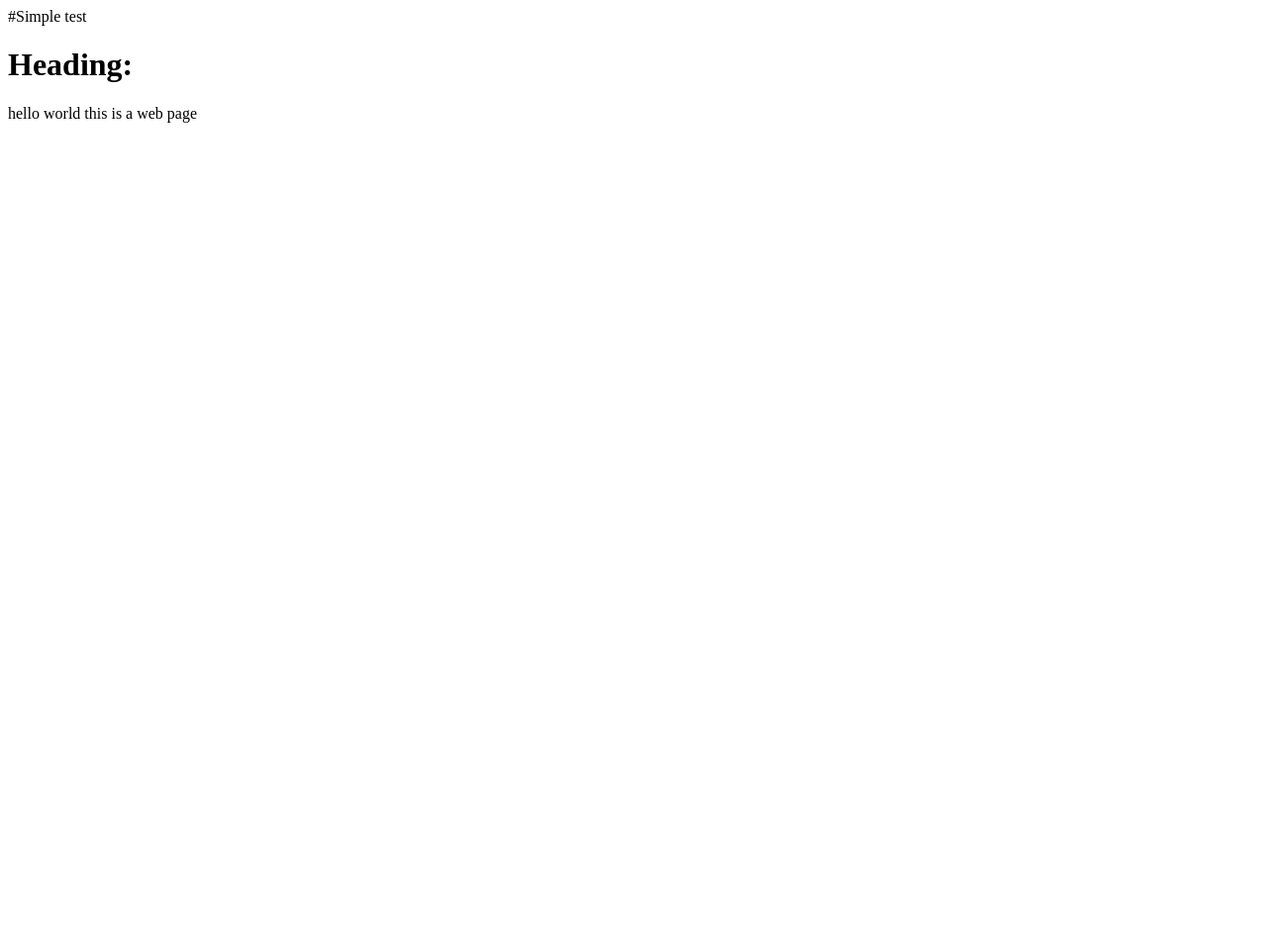
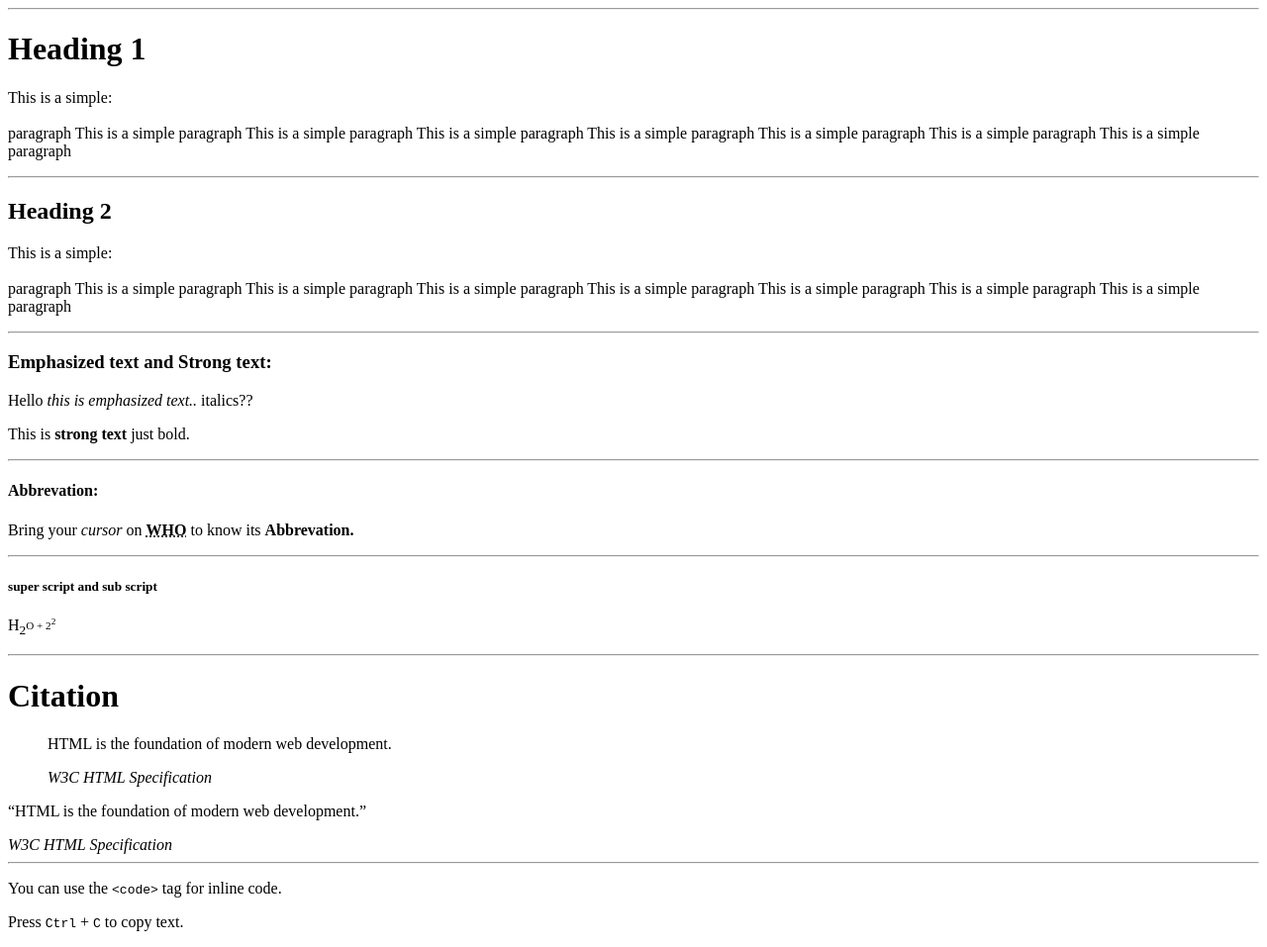
Before and after one commit to SidharthaDR/GIT, a plain HTML site: page index.html in a window 1280 px wide. Shown: the whole page at 99% size. Before the commit the page ends 800 px from the top, so only its background shows below. Drawn offline with Linux system fonts and the light colour scheme.

Commit message:
sample trial

```diff
--- a/index.html
+++ b/index.html
@@ -1,14 +1,42 @@
-#Simple test
 <!DOCTYPE html>
 <html lang="en">
 <head>
     <meta charset="UTF-8">
     <meta name="viewport" content="width=device-width, initial-scale=1.0">
-    <title>Server</title>
+    <title>Document</title>
 </head>
 <body>
-    <h1>Heading:</h1>
-    <pr> hello world this is a web page </pr>
+    <hr><h1> Heading 1</h1>
+    <p>This is a simple: <br><br> paragraph This is a simple paragraph This is a simple paragraph This is a simple paragraph This is a simple paragraph This is a simple paragraph This is a simple paragraph This is a simple paragraph </p>
+<hr>
+    <h2> Heading 2</h2>
+    <p>This is a simple: <br><br> paragraph This is a simple paragraph This is a simple paragraph This is a simple paragraph This is a simple paragraph This is a simple paragraph This is a simple paragraph This is a simple paragraph </p>
+    <hr>
+
+    <h3>Emphasized text and Strong text:</h3>
+    <p>Hello <em>this is emphasized text..</em> italics??</p>
+    <p>This is <strong>strong text</strong> just bold.</p>
+<hr>
+    <h4>Abbrevation:</h4>
+    <p>Bring your <em>cursor</em> on <Strong><abbr title="World health organization">WHO</</abbr></Strong> to know its <Strong>Abbrevation.</Strong></p>
+<hr>
+<h5>super script and sub script</h5>
+<p>H<sub>2<sup>O + 2<sup>2</sup></p>
+    <hr>
+
+    <h1>Citation</h1>
+    <blockquote>
+        <p>HTML is the foundation of modern web development.</p>
+        <cite>W3C HTML Specification</cite>
+        </blockquote>
+
+        <p><q>HTML is the foundation of modern web development.</q></p>
+            <cite>W3C HTML Specification</cite>
+
+<hr>
+<p>You can use the <code>&lt;code&gt;</code> tag for inline code.</p>
+<p>Press <kbd>Ctrl</kbd> + <kbd>C</kbd> to copy text.</p>
+
 
 </body>
 </html>
```
